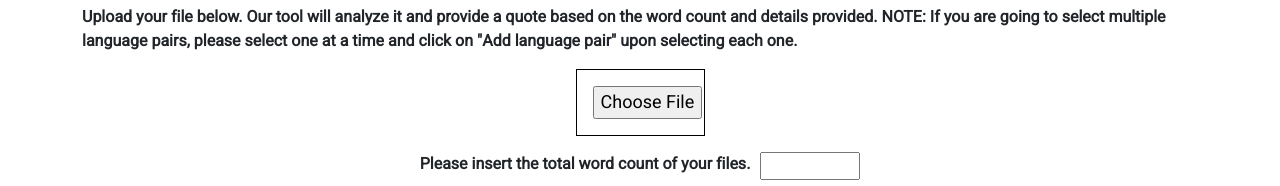
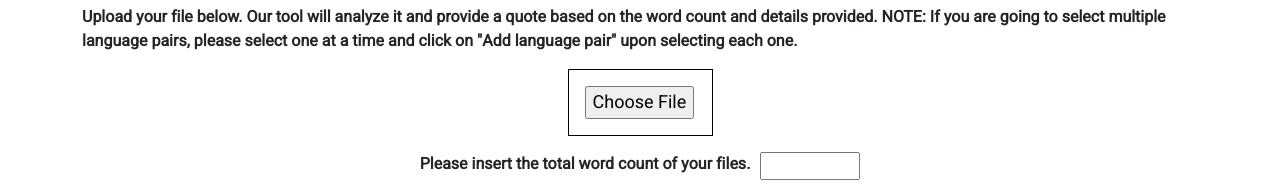
Before and after one commit to mbelenluna/ProyectoFinal-Luna, a website: page index.html in a window 1280 px wide. Shown: the part 675-861 px from the top of the page. Drawn offline with nearby package versions, Linux system fonts and the light colour scheme.

Commit message:
Arreglé botón para subir archivo

```diff
--- a/style.css
+++ b/style.css
@@ -1794,6 +1794,7 @@ form #myFile {
 
 #upload-file {
     border: black solid 0.5px;
+    padding-right: 1rem;
     margin: 1rem;
     color: black;
     position: relative;
```
